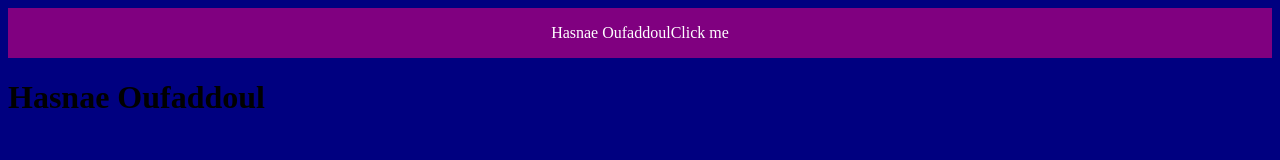
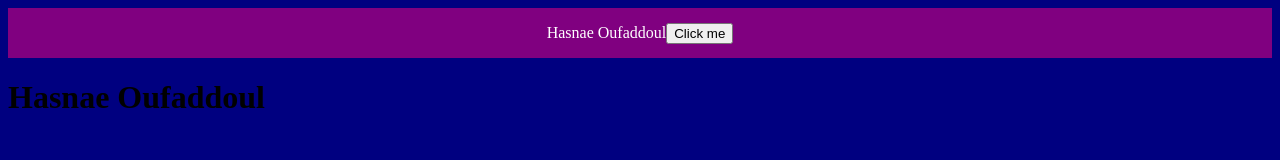
Before and after one commit to HASNAEOUFA/hasnaeoufa.github.io, a plain HTML site: page index.html in a window 1280 px wide. Drawn offline with Linux system fonts and the light colour scheme.

Commit message:
Update index.html

```diff
--- a/index.html
+++ b/index.html
@@ -20,7 +20,7 @@
   <body>
     <nav>
       <div>Hasnae Oufaddoul</div>
-      <div id="btn">Click me</div>
+      <button id="btn">Click me</button>
     </nav>
     <h1>Hasnae Oufaddoul</h1>
     <script>
```
